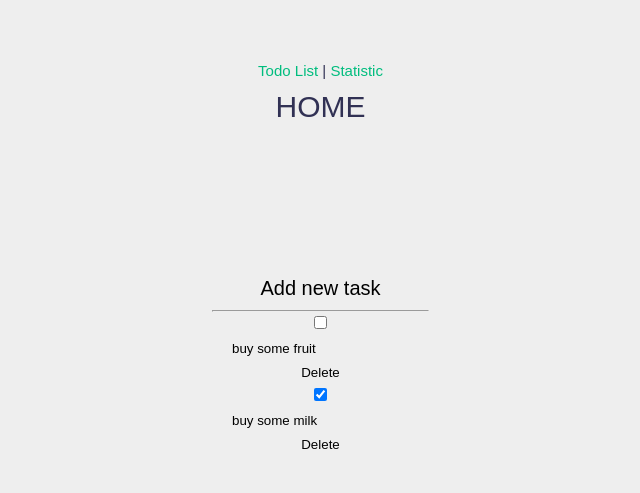
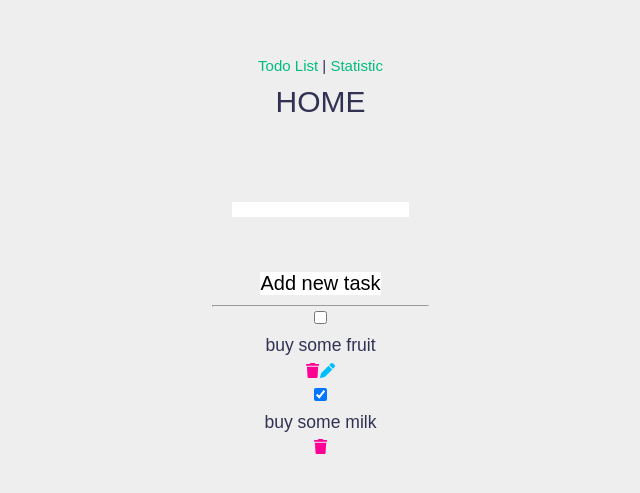
Before and after one commit to ShumovskaIryna/Todo-List, a Vue app: page / in a window 1280 px wide. Shown: the part 143-636 px from the top of the page, without its empty margins (211-851 px from the left). Built offline with nearby package versions, Linux system fonts and the light colour scheme.

Commit message:
rebuild component

```diff
--- /dev/null
+++ b/src/components/TodoList.vue
@@ -0,0 +1,32 @@
+<!-- eslint-disable vue/no-mutating-props -->
+<template>
+    <div class="task">
+        <label>
+            <input type="checkbox" v-model="todo.isDone" />
+        </label>
+        <h3>{{ todo.title }}</h3>
+        <div class="icons">
+            <font-awesome-icon
+            @click="removeTodo(todo.id)"
+            icon="fa-solid fa-trash"
+            style="color: #ff0095;"
+            />
+            <font-awesome-icon
+            v-if="!todo.isDone"
+            icon="fa-solid fa-pen"
+            style="color: #00bfff;"
+            />
+        </div>
+    </div>
+</template>
+
+<script>
+import { library } from '@fortawesome/fontawesome-svg-core'
+import { faTrash, faPen } from '@fortawesome/free-solid-svg-icons'
+library.add(faTrash, faPen)
+
+export default {
+    props: ['todo'],
+
+}
+</script>
--- a/src/views/TodoView.vue
+++ b/src/views/TodoView.vue
@@ -9,37 +9,29 @@
     </div>
     <hr>
     <div class="list" id="todo-list">
-
-    <div v-for="todo in todoStore.tasks" :class="`todo-list`" v-bind:key="todo.id">
-      <label>
-        <input type="checkbox" v-model="todo.isDone" />
-      </label>
-      <div class="todo-content">
-        <input type="text" v-model="todo.title" />
-      </div>
-
-      <div class="actions">
-        <button class="delete" @click="removeTodo(todo)">Delete</button>
-      </div>
-    </div>
-
+		<div v-for="todo in todoStore.tasks" v-bind:key="todo.id">
+			<TodoList :todo="todo" />
+		</div>
     </div>
   </div>
 </template>
 
-<script setup>
-// import { ref, computed } from 'vue'
+<script>
 import { useTodoStore } from '@/stores/todoStore'
+import TodoList from '../components/TodoList.vue'
 
-const todoStore = useTodoStore()
-const removeTodo = (todo) => {
-	todoStore.value = todoStore.value.filter((t) => t !== todo)
+export default {
+  components: { TodoList},
+  setup() {
+	const todoStore = useTodoStore()
+
+	return { todoStore }
+  }
 }
-// const count = ref(0)
 
 </script>
 
-<style>
+<style lang="scss">
   .task-input{
     font-size: 60px;
     margin: 20px;
@@ -49,13 +41,10 @@ const removeTodo = (todo) => {
     margin: 10px;
   }
 
-  :root {
-	--light: #EEE;
-	--grey: #888;
-	--dark: #313154;
-
-	--shadow: 0 1px 3px rgba(0, 0, 0, 0.1);
-}
+	$light: #EEE;
+	$grey: #888;
+	$dark: #313154;
+	$shadow: 0 1px 3px rgba(0, 0, 0, 0.1);
 
 * {
 	margin: 0;
@@ -68,12 +57,12 @@ input:not([type="radio"]):not([type="checkbox"]), button {
 	appearance: none;
 	border: none;
 	outline: none;
-	background: none;
+	background: white;
 	cursor: initial;
 }
 
 body {
-	background: var(--light);
-	color: var(--dark);
+	background: $light;
+	color: $dark;
 }
 </style>
```
